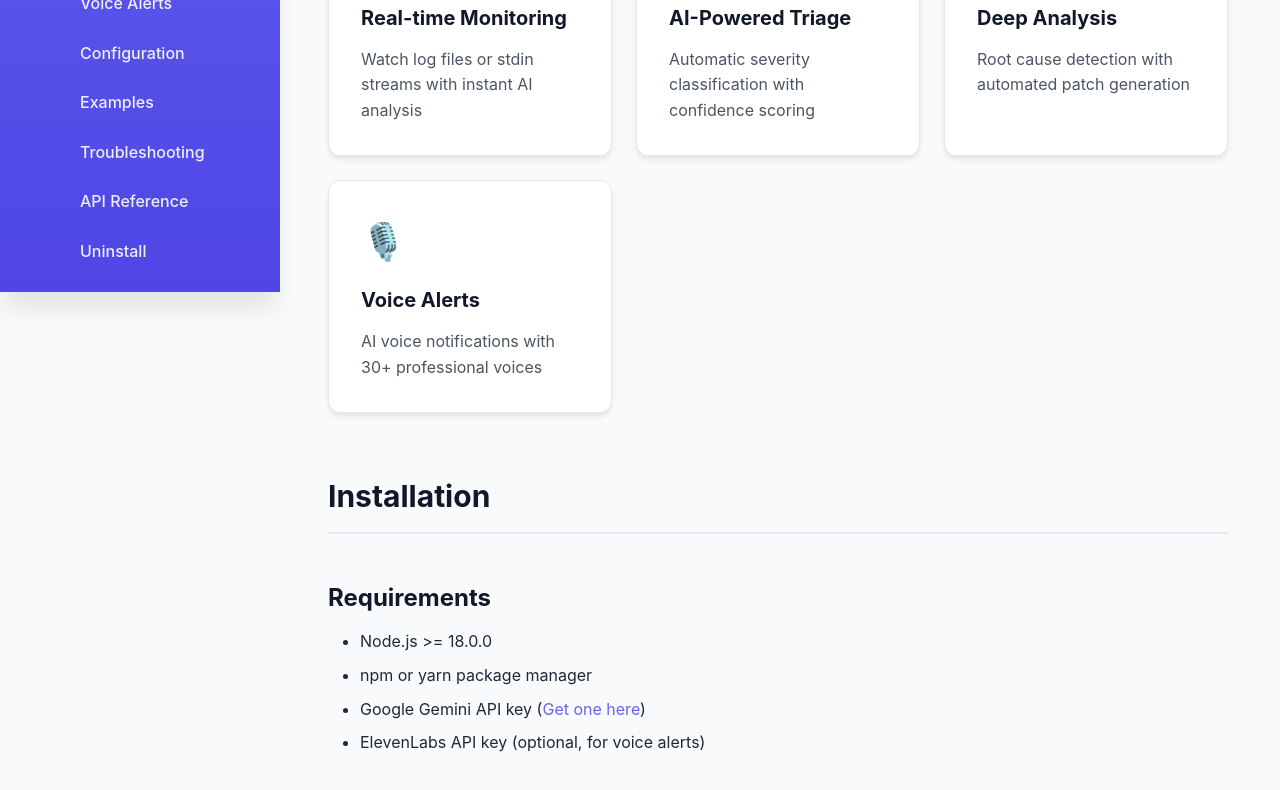
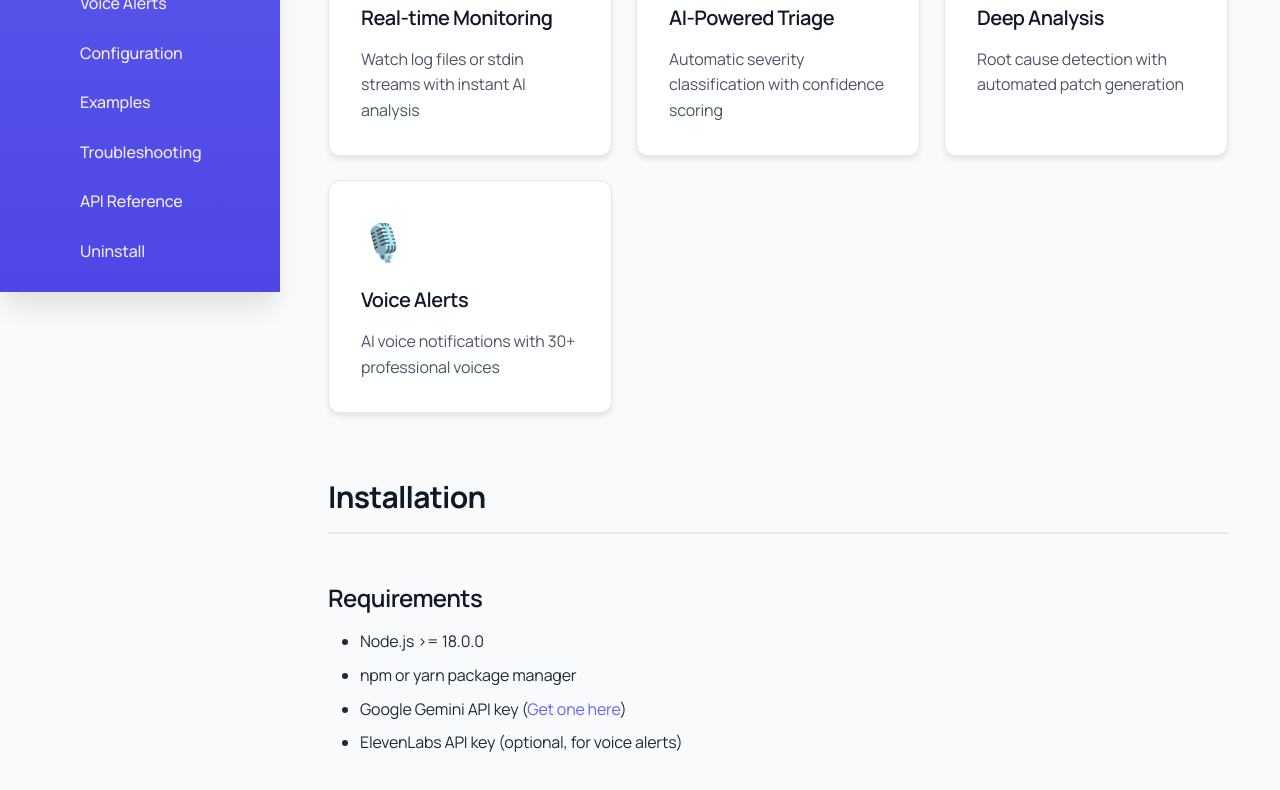
Before and after one commit to ceasermikes002/edgecli, a website: page docs/index.html in a window 1280 px wide. Shown: the part 508-1298 px from the top of the page. Drawn offline with Linux system fonts and the light colour scheme.

Commit message:
docs: Update to elegant Manrope and Fira Code fonts
- Replaced Inter with Manrope (geometric, warm, understated elegance)
- Replaced JetBrains Mono with Fira Code (beautiful ligatures for code)
- Added refined letter spacing (-0.011em body, -0.025em headings)
- Enhanced font smoothing and rendering
- Adjusted heading font weights for visual hierarchy
- Fonts chosen for beauty without being overused

```diff
--- a/docs/index.html
+++ b/docs/index.html
@@ -5,6 +5,9 @@
     <meta name="viewport" content="width=device-width, initial-scale=1.0">
     <meta name="description" content="EdgeCLI - AI-powered CLI tool for intelligent log analysis and incident triage">
     <title>EdgeCLI Documentation</title>
+    <link rel="preconnect" href="https://fonts.googleapis.com">
+    <link rel="preconnect" href="https://fonts.gstatic.com" crossorigin>
+    <link href="https://fonts.googleapis.com/css2?family=Manrope:wght@300;400;500;600;700;800&family=Fira+Code:wght@400;500;600&display=swap" rel="stylesheet">
     <link rel="stylesheet" href="styles.css">
 </head>
 <body>
--- a/docs/styles.css
+++ b/docs/styles.css
@@ -37,8 +37,8 @@
     --space-3xl: 4rem;
 
     /* Typography */
-    --font-sans: -apple-system, BlinkMacSystemFont, 'Segoe UI', Roboto, 'Helvetica Neue', Arial, sans-serif;
-    --font-mono: 'SF Mono', Monaco, 'Cascadia Code', 'Roboto Mono', Consolas, 'Courier New', monospace;
+    --font-sans: 'Manrope', -apple-system, BlinkMacSystemFont, 'Segoe UI', Roboto, 'Helvetica Neue', Arial, sans-serif;
+    --font-mono: 'Fira Code', 'SF Mono', Monaco, 'Cascadia Code', 'Roboto Mono', Consolas, 'Courier New', monospace;
 
     --font-size-xs: 0.75rem;
     --font-size-sm: 0.875rem;
@@ -88,6 +88,11 @@ body {
     line-height: 1.6;
     color: var(--color-gray-800);
     background-color: var(--color-gray-50);
+    -webkit-font-smoothing: antialiased;
+    -moz-osx-font-smoothing: grayscale;
+    text-rendering: optimizeLegibility;
+    font-feature-settings: 'kern' 1, 'liga' 1;
+    letter-spacing: -0.011em;
 }
 
 
@@ -211,11 +216,13 @@ h1, h2, h3, h4, h5, h6 {
     line-height: 1.3;
     color: var(--color-gray-900);
     margin-bottom: var(--space-md);
+    letter-spacing: -0.025em;
 }
 
 h1 {
     font-size: var(--font-size-4xl);
     margin-bottom: var(--space-lg);
+    font-weight: 800;
 }
 
 h2 {
@@ -223,16 +230,19 @@ h2 {
     margin-top: var(--space-3xl);
     padding-bottom: var(--space-md);
     border-bottom: 2px solid var(--color-gray-200);
+    font-weight: 700;
 }
 
 h3 {
     font-size: var(--font-size-2xl);
     margin-top: var(--space-2xl);
+    font-weight: 600;
 }
 
 h4 {
     font-size: var(--font-size-xl);
     margin-top: var(--space-xl);
+    font-weight: 600;
 }
 
 .lead {
```
